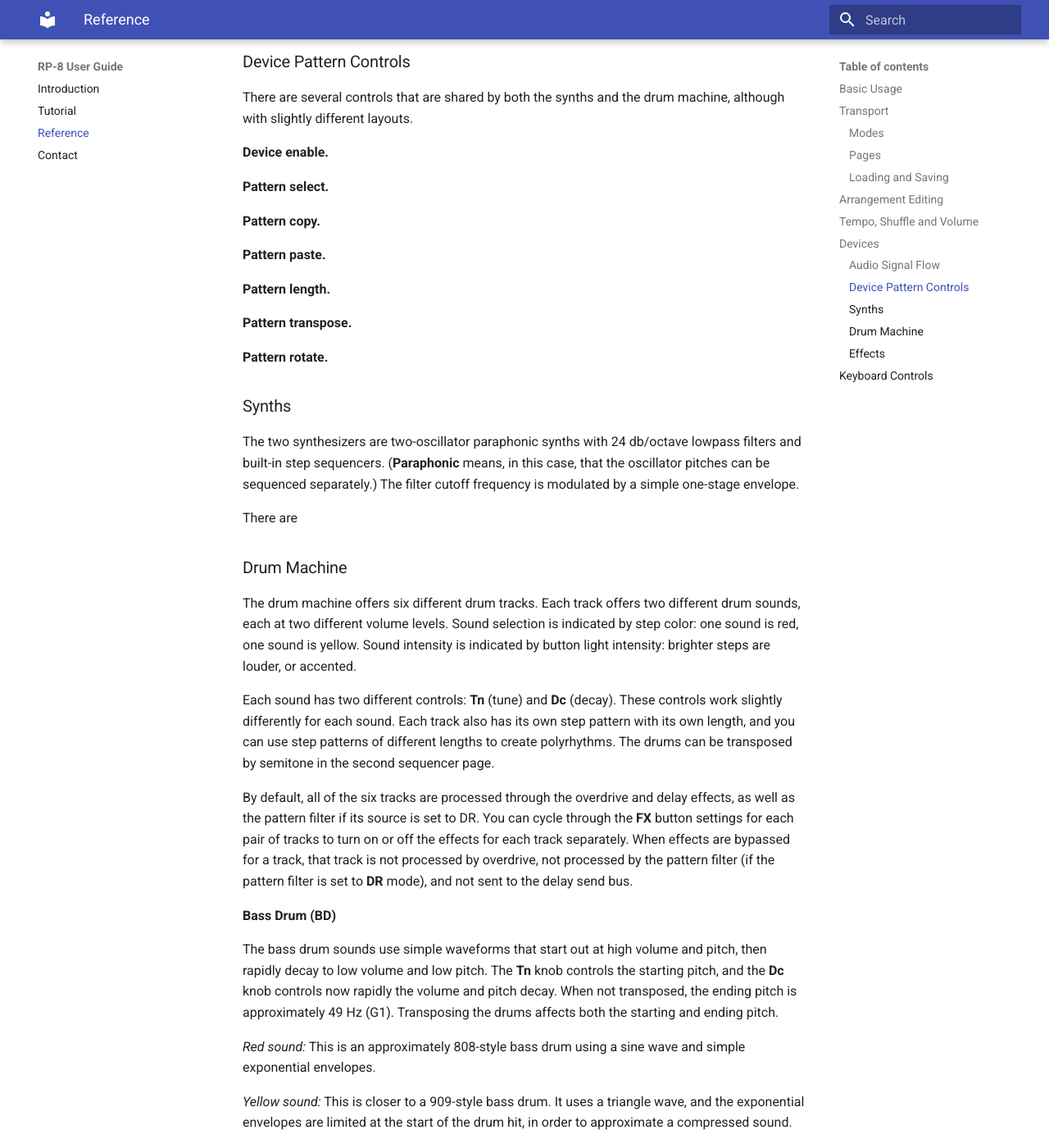
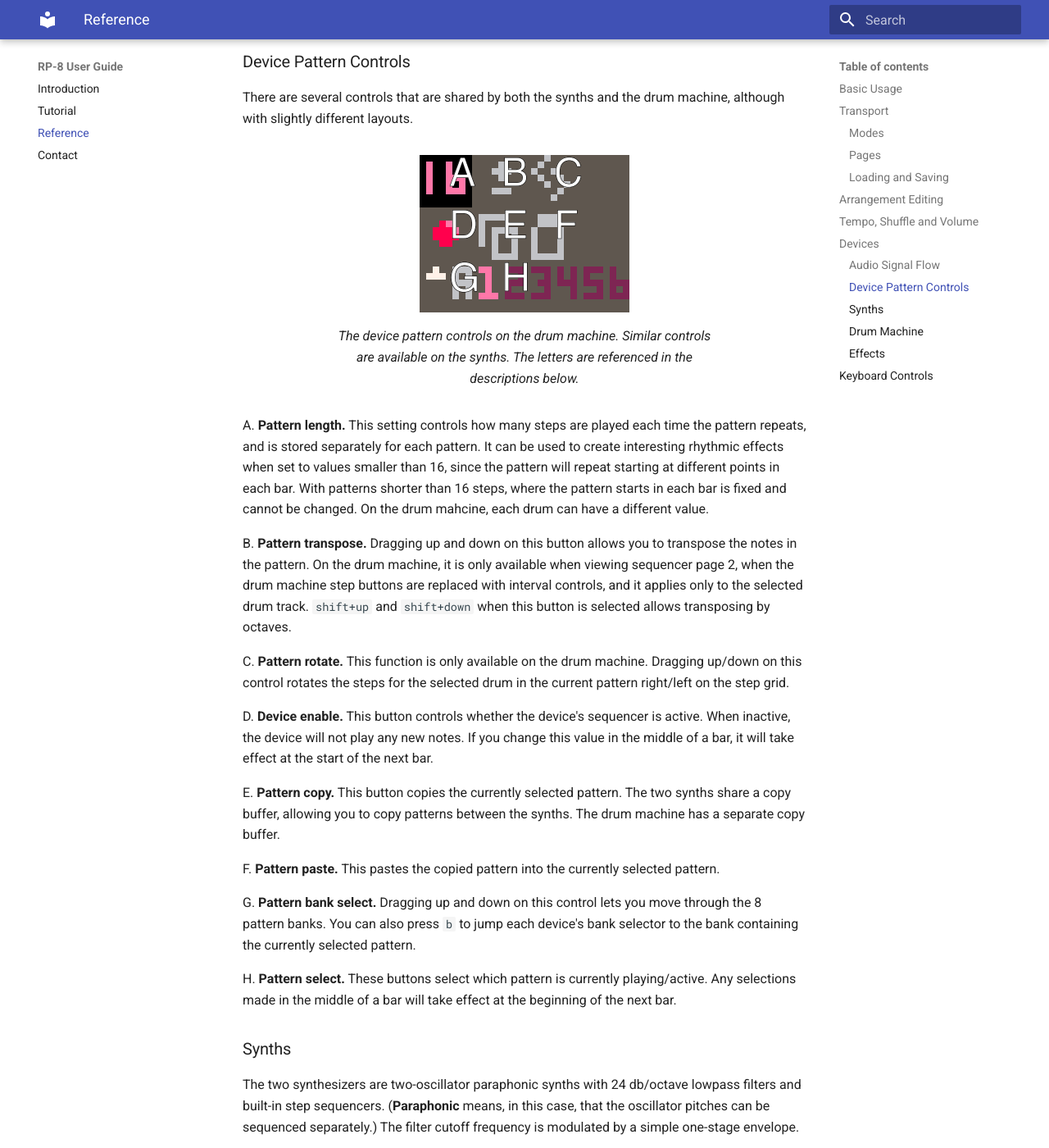
Before and after one commit to luchak/rp8, an MkDocs documentation site: the page built from docs/reference.md, in a window 1280 px wide and 1400 px high, scrolled down 5776 px. Shown: the whole window at 82% size. Built offline with MkDocs 1.6.1 and Material for MkDocs 9.7.7, drawn with Linux system fonts in a browser that asks for light colours.

Commit message:
Document device pattern controls.

```diff
--- a/docs/reference.md
+++ b/docs/reference.md
@@ -173,19 +173,37 @@ The drum machine and the pattern filter can vary this routing a little bit, see
 There are several controls that are shared by both the synths and the drum machine, although with slightly different
 layouts.
 
-**Device enable.**
+<figure markdown>
+  ![Device pattern controls on the drum machine](img/device_pattern_controls.png){style="display:block;width:50%;margin-left:auto;margin-right:auto"}
+  <figcaption>The device pattern controls on the drum machine. Similar controls are available on the synths. The letters are referenced in the descriptions below.</figcaption>
+</figure>
 
-**Pattern select.**
+A. **Pattern length.** This setting controls how many steps are played each time the pattern repeats, and is stored
+separately for each pattern. It can be used to create interesting rhythmic effects when set to values smaller than 16,
+since the pattern will repeat starting at different points in each bar. With patterns shorter than 16 steps, where the
+pattern starts in each bar is fixed and cannot be changed. On the drum mahcine, each drum can have a different value.
 
-**Pattern copy.**
+B. **Pattern transpose.** Dragging up and down on this button allows you to transpose the notes in the pattern. On the
+drum machine, it is only available when viewing sequencer page 2, when the drum machine step buttons are replaced with
+interval controls, and it applies only to the selected drum track. `shift+up` and `shift+down` when this button is
+selected allows transposing by octaves.
 
-**Pattern paste.**
+C. **Pattern rotate.** This function is only available on the drum machine. Dragging up/down on this control rotates
+the steps for the selected drum in the current pattern right/left on the step grid.
 
-**Pattern length.**
+D. **Device enable.** This button controls whether the device's sequencer is active. When inactive, the device will not
+play any new notes. If you change this value in the middle of a bar, it will take effect at the start of the next bar.
 
-**Pattern transpose.**
+E. **Pattern copy.** This button copies the currently selected pattern. The two synths share a copy buffer, allowing
+you to copy patterns between the synths. The drum machine has a separate copy buffer.
 
-**Pattern rotate.**
+F. **Pattern paste.** This pastes the copied pattern into the currently selected pattern.
+
+G. **Pattern bank select.** Dragging up and down on this control lets you move through the 8 pattern banks. You can
+also press `b` to jump each device's bank selector to the bank containing the currently selected pattern.
+
+H. **Pattern select.** These buttons select which pattern is currently playing/active. Any selections made in the
+middle of a bar will take effect at the beginning of the next bar.
 
 ### Synths
 
```
Also changed, not shown: docs/img/device_pattern_controls.png, docs/img/orig/rp8_p2.png (added), 1 other file.
